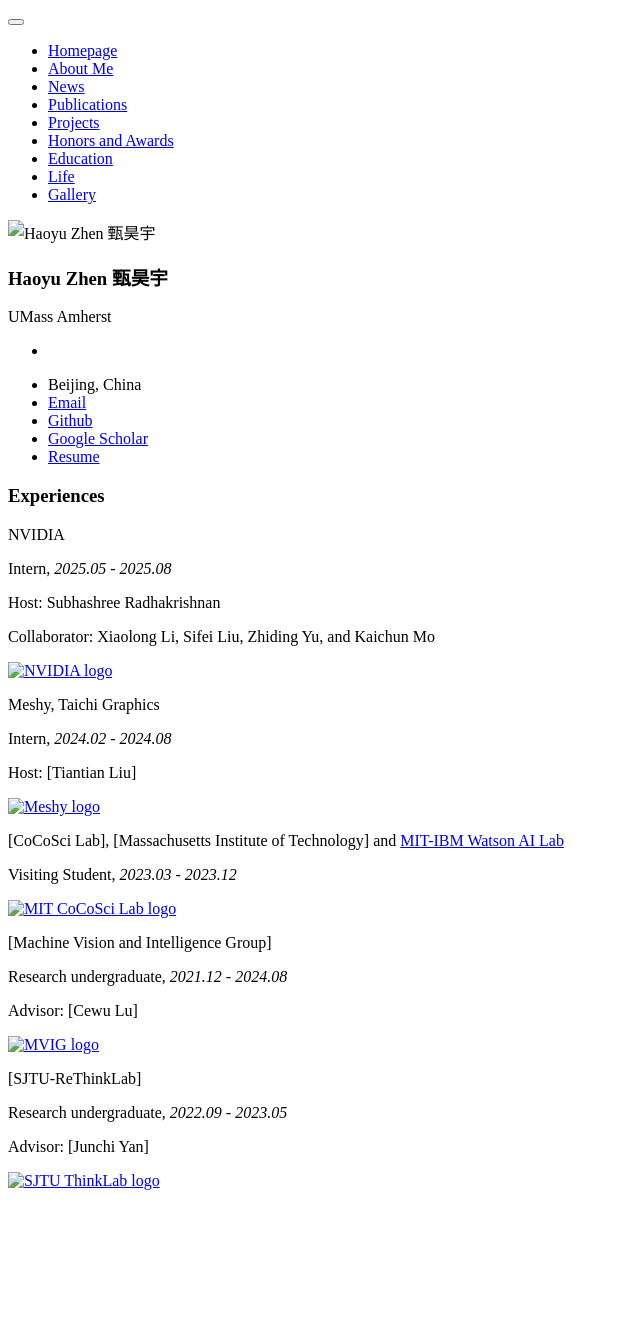
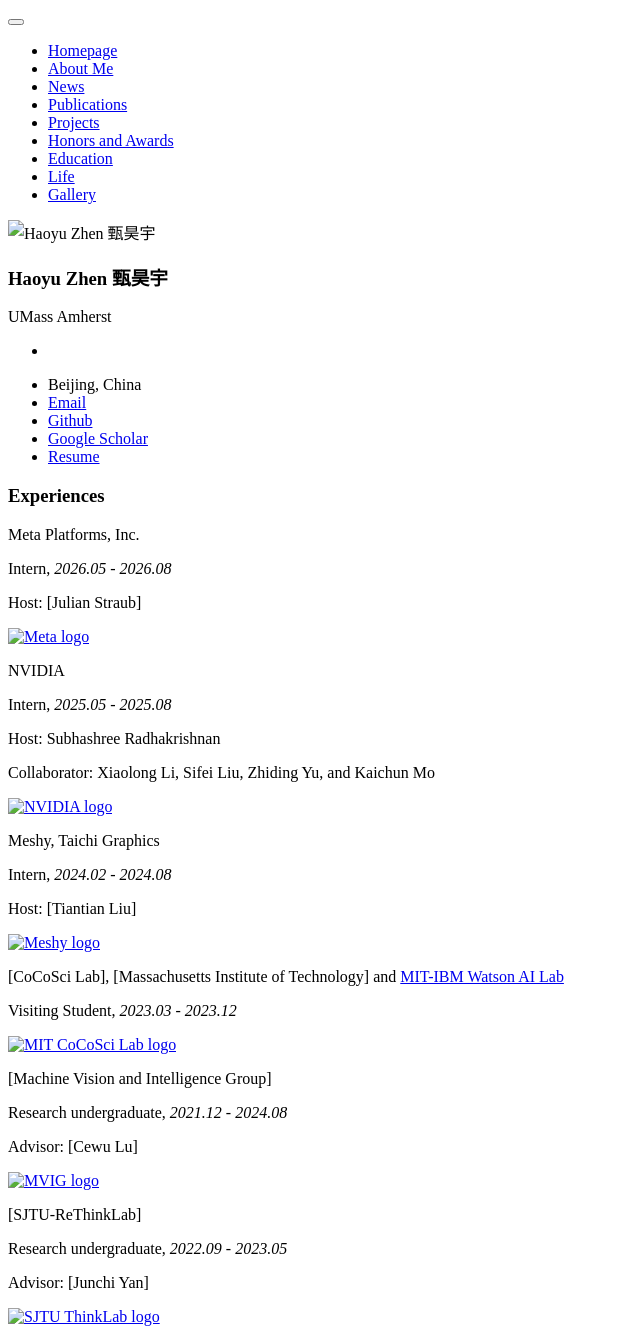
Before and after one commit to anyeZHY/anyeZHY.github.io, a Jekyll site: the page built from _pages/includes/experiences.md, in a window 1280 px wide. Shown: the whole page, without its empty margins (0-640 px from the left). Built offline with Jekyll 4.4.1, drawn with Linux system fonts in a browser that asks for light colours; our own code applies the rules of GitHub Pages for plain Markdown files; before the commit the page ends 1198 px from its top, so only the background shows below that.

```diff
--- a/_pages/includes/experiences.md
+++ b/_pages/includes/experiences.md
@@ -1,4 +1,21 @@
 # Experiences
+
+<div class='paper-box-right'>
+  <div class='paper-box-text' markdown="1">
+  Meta Platforms, Inc.
+
+  Intern, *2026.05 - 2026.08*
+
+  Host: [Julian Straub]
+  </div>
+  <div class='paper-box-image'>
+    <div>
+      <a href='https://ai.meta.com/'>
+      <img src='images/meta.svg' alt="Meta logo" width="100px" class="exp-logo">
+      </a>
+    </div>
+  </div>
+</div>
 
 <div class='paper-box-right'>
   <div class='paper-box-text' markdown="1">
```
Also changed, not shown: _pages/includes/intro.md (+1 -1 lines), _pages/includes/news.md (+3 -0 lines), _pages/includes/publications.md (+2 -0 lines), _pages/mappings.md (+2 -0 lines), images/meta.svg (added).
